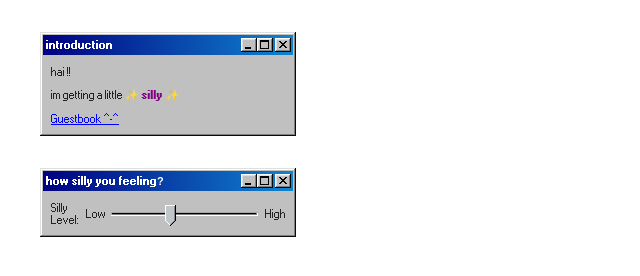
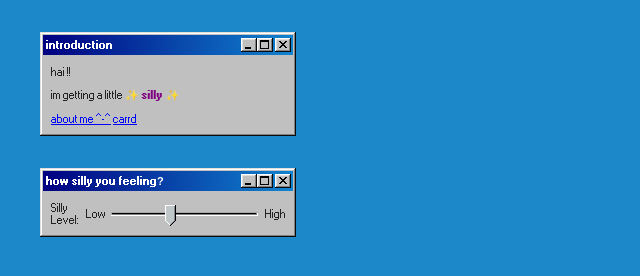
Before and after one commit to Spacefruuit/spacefruuit-silly-site, a website: page index.html in a window 1280 px wide. Shown: the whole page, without its empty margins (0-640 px from the left). Drawn offline with nearby package versions, Linux system fonts and the light colour scheme.

Commit message:
i added more about me ^-^

```diff
--- a/index.html
+++ b/index.html
@@ -6,6 +6,7 @@
     <link rel="stylesheet" href="https://unpkg.com/98.css" />
     <meta http-equiv="X-UA-Compatible" content="IE=edge">
     <meta name="viewport" content="width=device-width, initial-scale=1.0">
+     <body style="background-color:#1c87c9;">
   </head>
   <body>
     <div class="window" style="margin: 32px; width: 250px;">
@@ -23,7 +24,8 @@
        <p>im getting a little
       <strong style="color: purple;">✨ silly ✨</strong></p>
 
-        <a href="./guestbook.html">Guestbook ^-^</a>
+        <a href="./me.html">about me ^-^</a>
+                <a href="https://spacefruuitinfobooth.carrd.co/">carrd</a>
       </nav>
       </div>
     </div>
```
Also changed, not shown: me.html (renamed from guestbook.html, +2 -0 lines).
